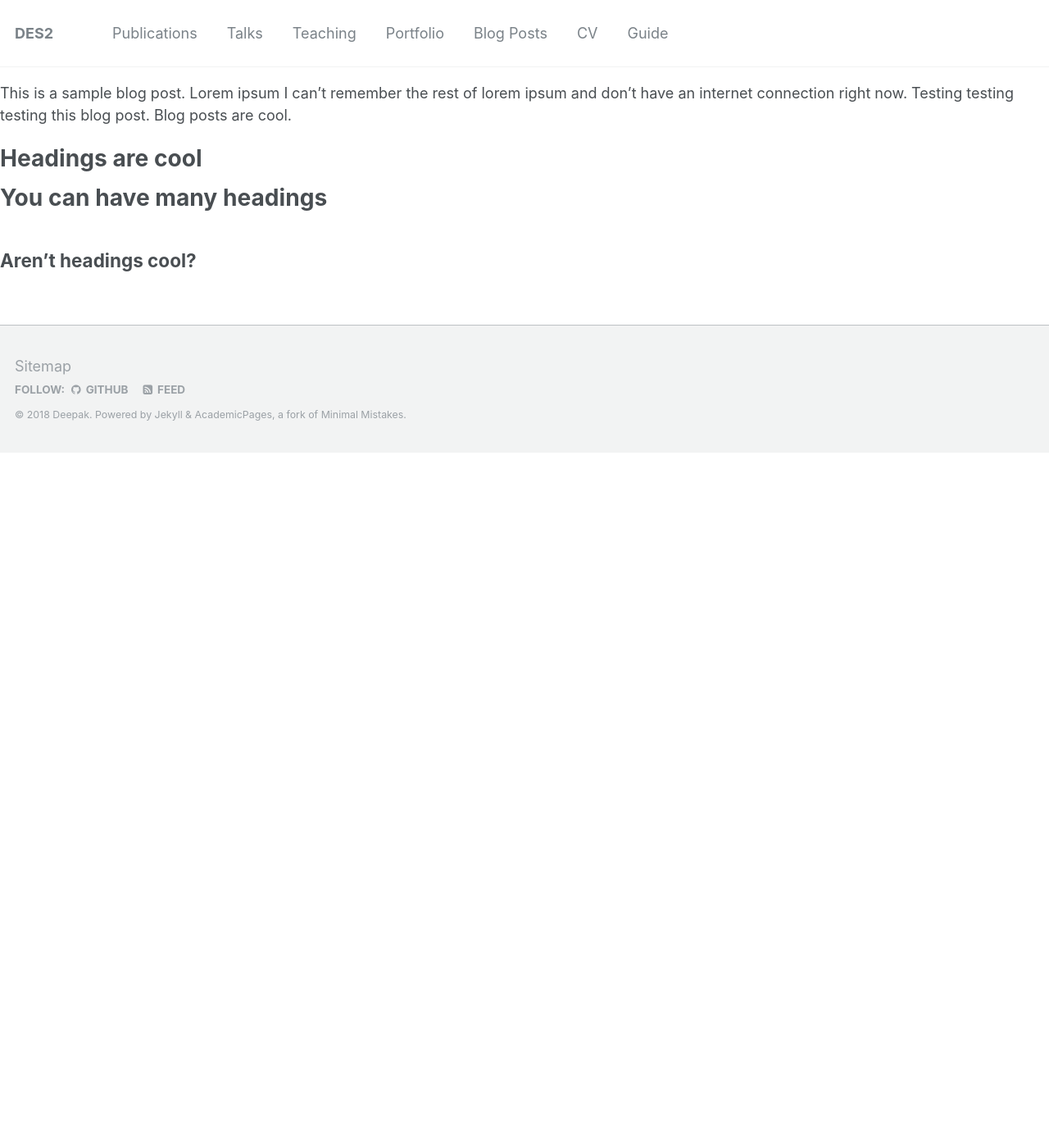
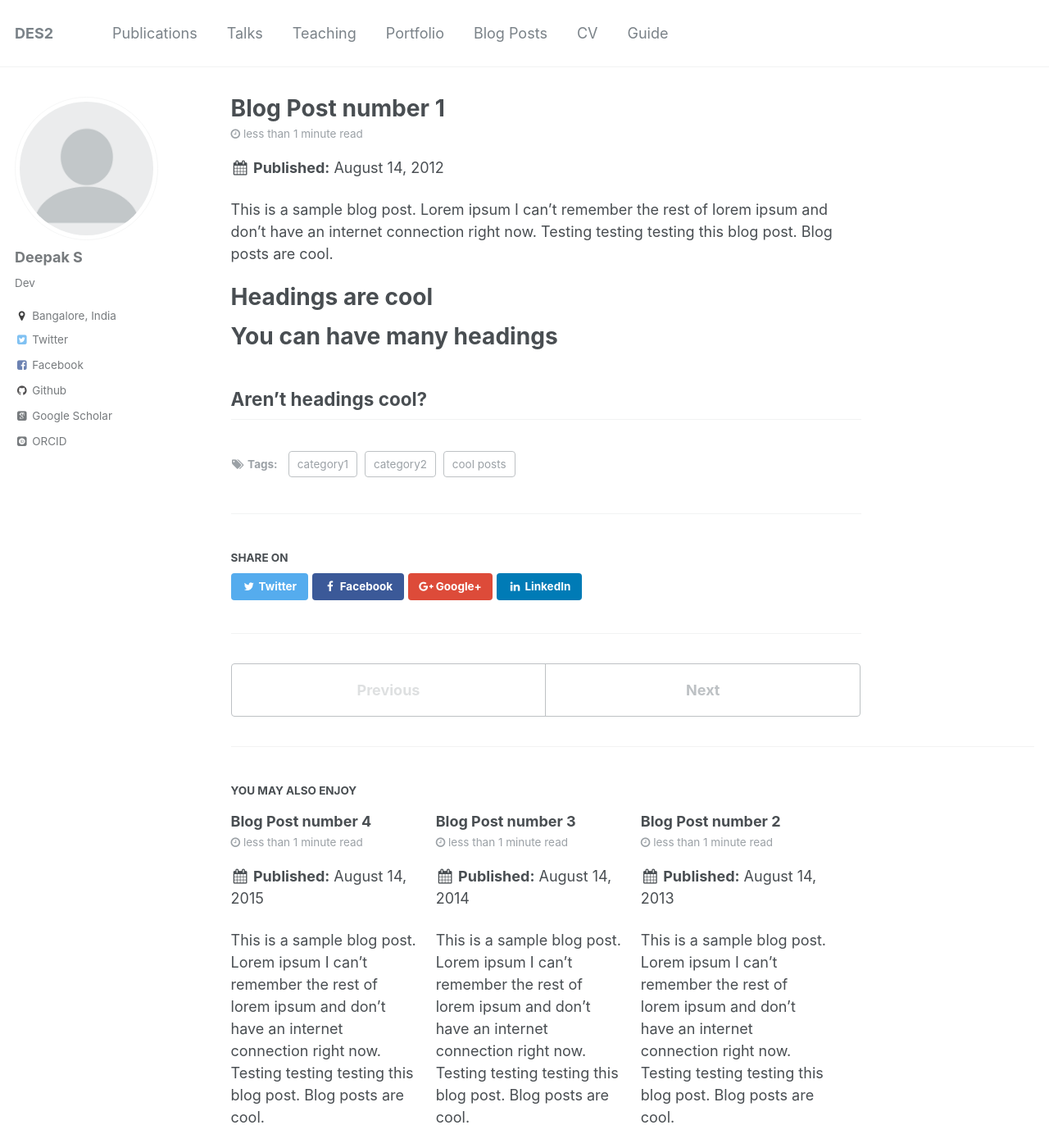
Before and after one commit to deepaknalore/deepaknalore.github.io, a Jekyll site: the page built from _posts/2012-08-14-blog-post-1.md, in a window 1280 px wide and 1400 px high. Shown: the whole window at 82% size. Built offline with Jekyll 4.4.1, drawn with Linux system fonts in a browser that asks for light colours; some web fonts are replaced; our own code applies the rules of GitHub Pages for plain Markdown files.

Commit message:
Revert changes

```diff
--- a/_config.yml
+++ b/_config.yml
@@ -185,10 +185,10 @@ collections:
 
 # Defaults
 defaults:
-  # _Projects
+  # _posts
   - scope:
       path: ""
-      type: projects
+      type: posts
     values:
       layout: single
       author_profile: true
@@ -212,7 +212,7 @@ defaults:
       author_profile: true
       share: true
       comments: true
-  # _Research interests
+  # _publications
   - scope:
       path: ""
       type: publications
```
